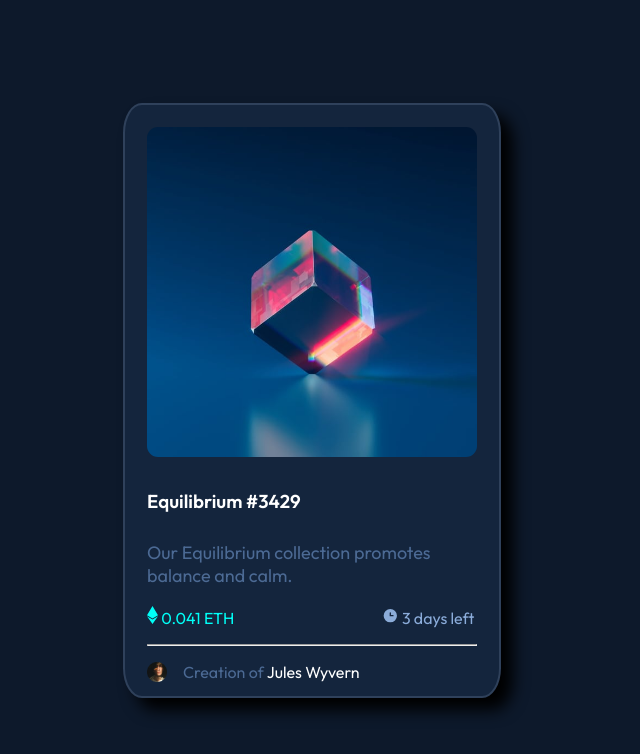
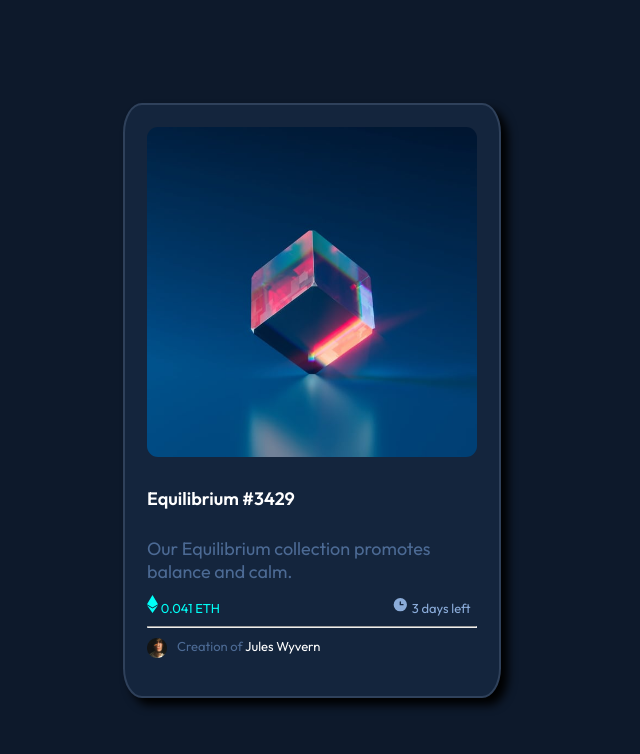
Before and after one commit to nitishkumarverma1214/card-template, a plain HTML site: page index.html in a window 1280 px wide. Shown: the whole page, without its empty margins (328-968 px from the left). Drawn offline with Linux system fonts and the light colour scheme.

Commit message:
updated font size

```diff
--- a/index.css
+++ b/index.css
@@ -17,6 +17,11 @@
     padding: 0px 0px;
 
 }
+html{
+    /* 1rem = 16px */
+    font-size: 62.5%;
+    /* 10/16 so 1rem= 10px */
+}
 body{
     background-color: var(--dark-blue-bg);
     font-family: 'Outfit', sans-serif;
@@ -31,46 +36,50 @@ body{
 }
 
 .card{
-    border: 2px solid var(--dark-blue-line);
-    height: 595px;
-    min-width: 350px;
+    border: 0.2rem solid var(--dark-blue-line);
+    height: 59.5rem;
+    min-width: 35.0rem;
     border-radius: 5%;
     background-color: var(--dark-blue-card-bg);
     filter: drop-shadow(0.75em 0.75em 0.5em);
-     padding: 22px;
+     padding: 2.2rem;
 }
 
+
 .container-img{
-   width: 330px;
+   width: 33rem;
 }
 .container-img img{
     width: 100%;
-    border-radius: 11px;
+    border-radius: 1.1rem;
 
 
 }
 .info{
-    width:330px;
+    width:33rem;
 }
 
 .info h3{
+    font-size: 1.8rem;
     color: var(--white);
     margin: 1.5em 0;
 }
 
 .info p{
     margin: 1.2rem 0;
-    font-size: 18px;
+    font-size: 1.8rem;
     color: var(--text-color);
 }
 
 #eth{
     color: var(--cyan);
+    font-size: 1.3rem;
 }
 #clock{
     position: relative;
-    right: -9rem;
+    right: -17rem;
     color: var(--soft-blue);
+    font-size: 1.3rem;
 }
 
 footer hr{
@@ -84,9 +93,10 @@ footer div {
     margin-bottom: 2rem;
     color: var(--text-color);
     display: flex;
+    font-size: 1.3rem;
 }
 footer div span img{
-    height: 20px;
+    height: 2rem;
     margin-right: 1rem;
 }
 
```
